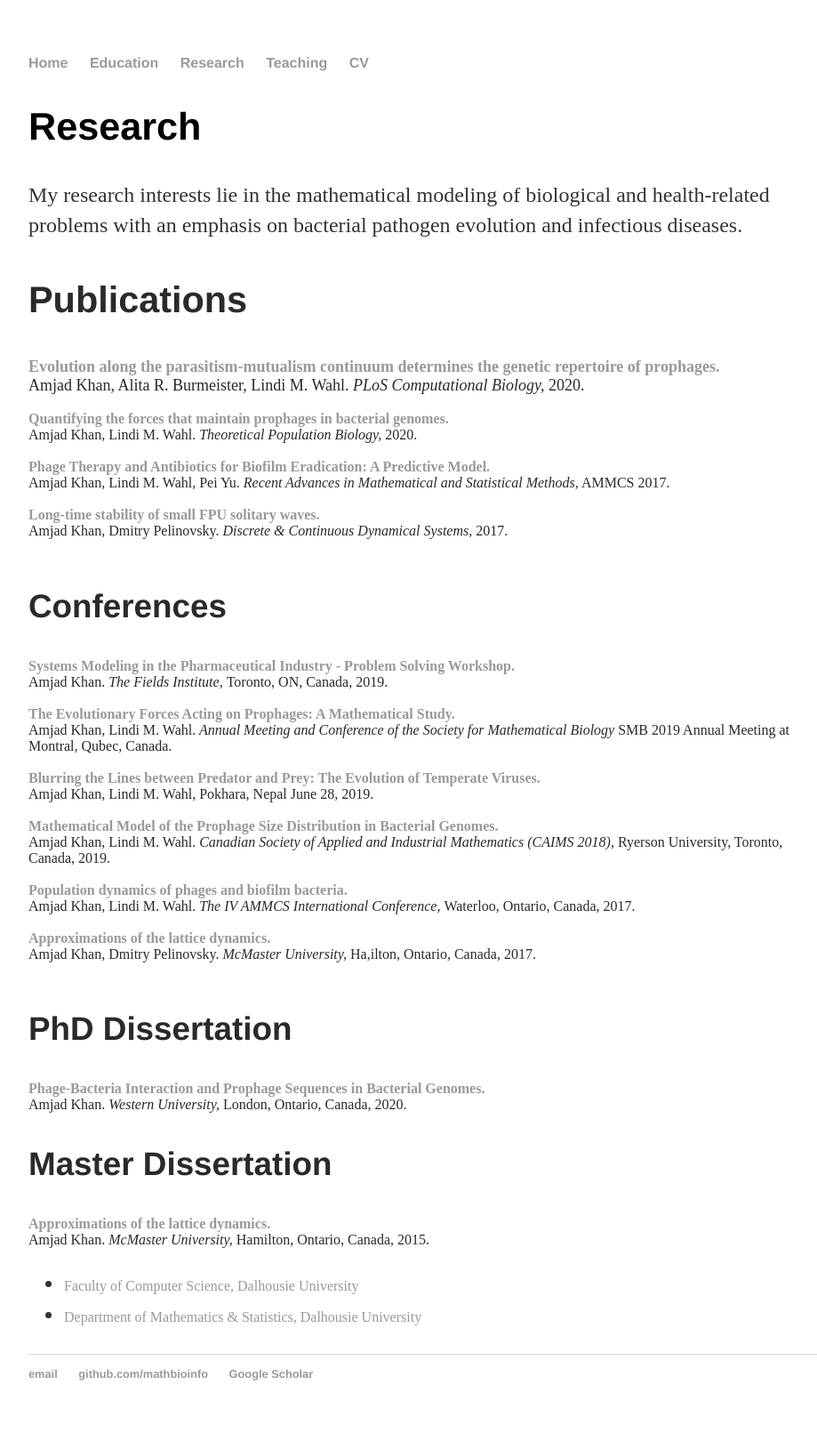
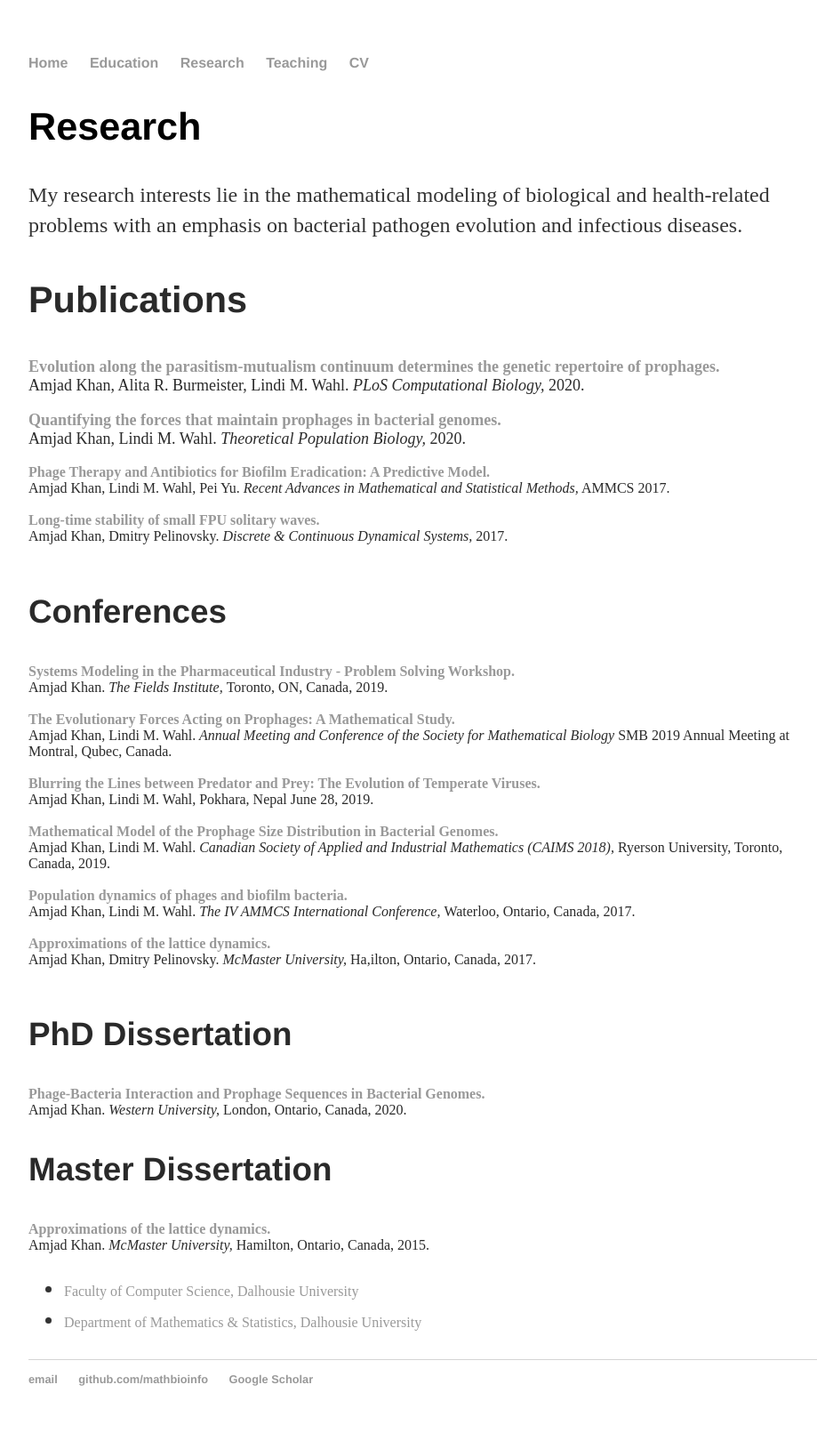
Before and after one commit to MathBioInfo/amjadkhan, a Jekyll site: the page built from Research/index.html, in a window 1280 px wide. Shown: the whole page at 89% size, without its empty margins (160-1079 px from the left). Built offline with Jekyll 4.4.1, drawn with Linux system fonts in a browser that asks for light colours.

Commit message:
Update index.html

```diff
--- a/Research/index.html
+++ b/Research/index.html
@@ -23,7 +23,7 @@
 	<a href="https://journals.plos.org/ploscompbiol/article?id=10.1371/journal.pcbi.1008482">
 	<strong> Evolution along the parasitism-mutualism continuum determines the genetic repertoire of prophages.
 	</strong></a><br />Amjad Khan, Alita R. Burmeister, Lindi M. Wahl.<em> PLoS Computational Biology,</em> 2020.
-	</font><br /><br /><font color="#2a2a2a" size="3">
+	</font><br /><br /><font color="#2a2a2a" size="4">
 	<a href="https://www.sciencedirect.com/science/article/pii/S0040580919301844">
 	<strong> Quantifying the forces that maintain prophages in bacterial genomes.
 	</strong></a><br />Amjad Khan, Lindi M. Wahl.
```
